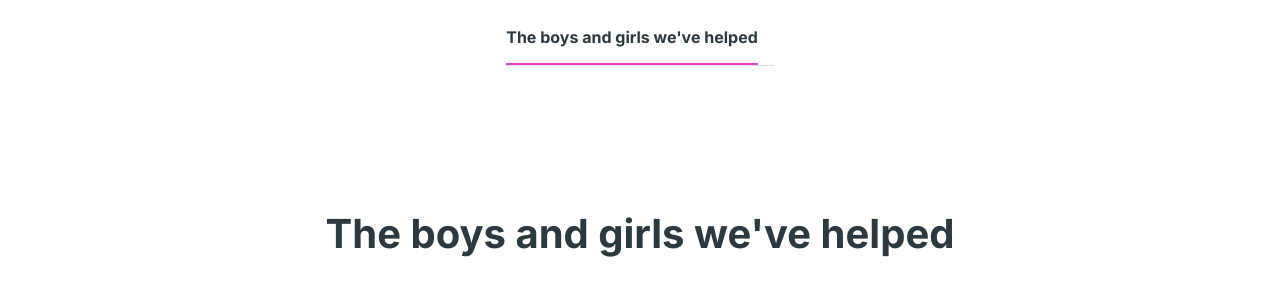
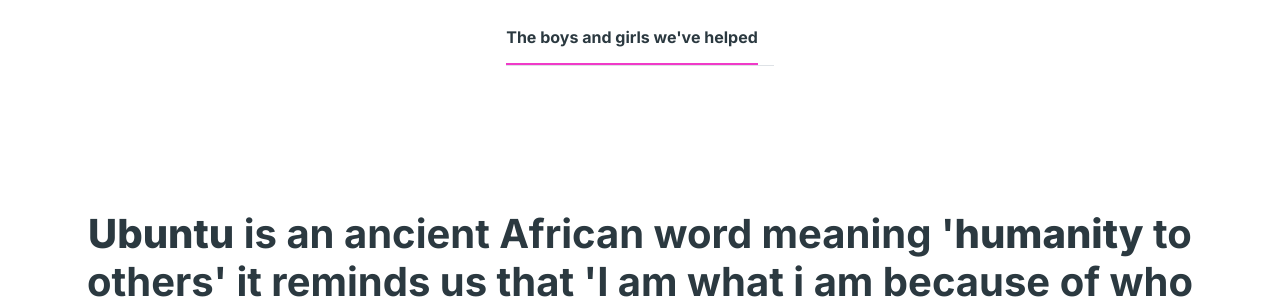
Before and after one commit to Tebogo9it/HBGGC, a plain HTML site: page public/Pictures.html in a window 1280 px wide. Shown: the part 638-941 px from the top of the page. Drawn offline with nearby package versions, Linux system fonts and the light colour scheme.

Commit message:
updated pictures

```diff
--- a/public/Pictures.html
+++ b/public/Pictures.html
@@ -112,7 +112,7 @@
             <!-- Testimonials -->
             <div class="container-xxl py-5 wow fadeInUp" data-wow-delay="0.1s" id="reviews">
                 <div class="container">
-                    <h1 class="text-center mb-5">The boys and girls we've helped</h1>
+                    <h1 class="text-center mb-5"><strong>Ubuntu</strong> is an ancient African word meaning '<strong>humanity</strong> to others' it reminds us that 'I am what i am because of who we all are'</h1>
                     <div class="owl-carousel testimonial-carousel">
                         <div class="testimonial-item bg-light rounded p-4">
                             <i class="fa-2x text-primary mb-3"></i>
```
